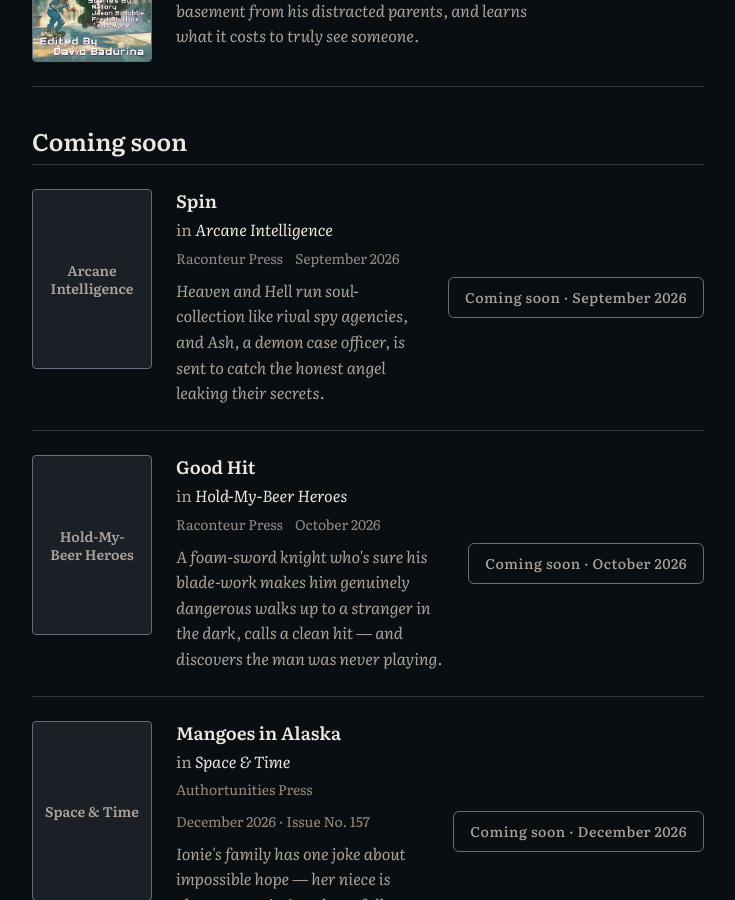
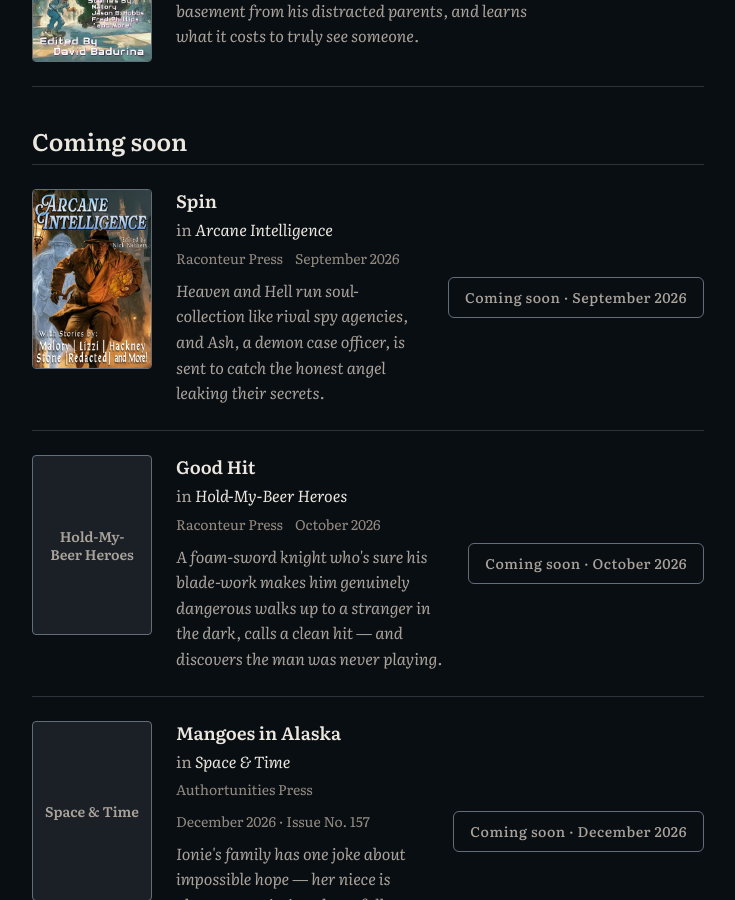
Before and after one commit to thmercer/thmercer.github.io, a Jekyll site: the page built from about.md, in a window 1280 px wide and 900 px high, scrolled down 2425 px. Shown: the whole window, without its empty margins (272-1007 px from the left). Built offline with Jekyll 4.4.1, drawn with Linux system fonts in a browser that asks for light colours.

Commit message:
Add optimized cover for Arcane Intelligence to the about page
Resized the 1701x2560 source JPEG to 360px wide WebP (~46KB, matching the
other anthology-cover thumbnails' size/format) and wired it into the "Spin"
publications.yml entry.

Co-Authored-By: Claude Sonnet 5 <noreply@anthropic.com>
Claude-Session: https://claude.ai/code/session_01GgkU5t4yM8CDQgbr9Yuw8a

```diff
--- a/_data/publications.yml
+++ b/_data/publications.yml
@@ -75,6 +75,8 @@
   date_label: "September 2026"
   short_date_label: "September 2026"
   status: forthcoming
+  cover: /assets/images/arcane-intelligence-cover.webp
+  cover_alt: "Arcane Intelligence anthology cover"
   hook: "Heaven and Hell run soul-collection like rival spy agencies, and Ash, a demon case officer, is sent to catch the honest angel leaking their secrets."
 - title: "Good Hit"
   anthology: "Hold-My-Beer Heroes"
```
Also changed, not shown: assets/images/arcane-intelligence-cover.webp (added).
